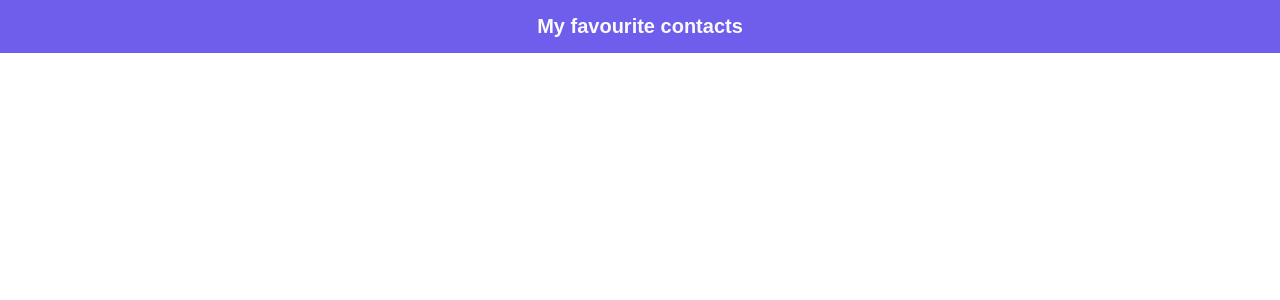
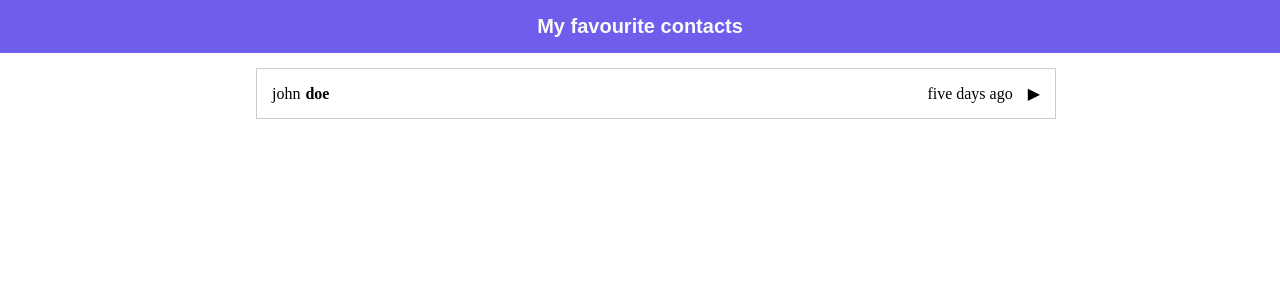
Before and after one commit to bereczkybalazs/hearsay, a Vue app: page / in a window 1280 px wide. Shown: the top 300 px of the page. Built offline with nearby package versions, Linux system fonts and the light colour scheme.

Commit message:
styled contacts

```diff
--- a/src/App.vue
+++ b/src/App.vue
@@ -1,14 +1,17 @@
 <template>
     <div id="app">
         <Header :title="$root.title"/>
+        <Contacts/>
     </div>
 </template>
 
 <script>
     import Header from "./modules/header/Header";
+    import Contacts from "./modules/contacts/Contacts";
     export default {
         name: 'app',
         components: {
+            Contacts,
             Header
         }
     }
--- a/src/assets/scss/App.scss
+++ b/src/assets/scss/App.scss
@@ -1,6 +1,14 @@
 @import "Colors";
 @import "Header";
+@import "Contacts";
 
 body {
     margin: 0px;
 }
+
+.table {
+    display: table;
+    .cell {
+        display: table-cell;
+    }
+}
--- /dev/null
+++ b/src/assets/scss/Contacts.scss
@@ -0,0 +1,29 @@
+.contact-container {
+    width: 60vw;
+    margin: 15px auto;
+    .contact {
+        width: 100%;
+        padding: 15px;
+        border: 1px solid #ccc;
+        margin-bottom: 15px;
+
+        .name {
+            width: 80%;
+            .first-name {
+                margin-right: 5px;
+            }
+            .last-name {
+                font-weight: 600;
+            }
+        }
+        .date {
+            text-align: right;
+            .call-time {
+                margin: 0px 15px;
+            }
+            .right-arrow::before {
+                content: '\25b6';
+            }
+        }
+    }
+}
--- /dev/null
+++ b/src/modules/contacts/ContactItem.vue
@@ -0,0 +1,22 @@
+<template>
+    <div class="table contact">
+        <div class="cell">
+            <div class="name">
+                <span class="first-name">john</span>
+                <span class="last-name">doe</span>
+            </div>
+        </div>
+        <div class="cell">
+            <div class="date">
+                <span class="call-time">five days ago</span>
+                <span class="right-arrow"></span>
+            </div>
+        </div>
+    </div>
+</template>
+
+<script>
+    export default {
+        name: "ContactItem"
+    }
+</script>
--- /dev/null
+++ b/src/modules/contacts/Contacts.vue
@@ -0,0 +1,13 @@
+<template>
+    <div class="contact-container">
+        <ContactItem />
+    </div>
+</template>
+
+<script>
+    import ContactItem from "./ContactItem";
+    export default {
+        name: "Contacts",
+        components: {ContactItem}
+    }
+</script>
```
